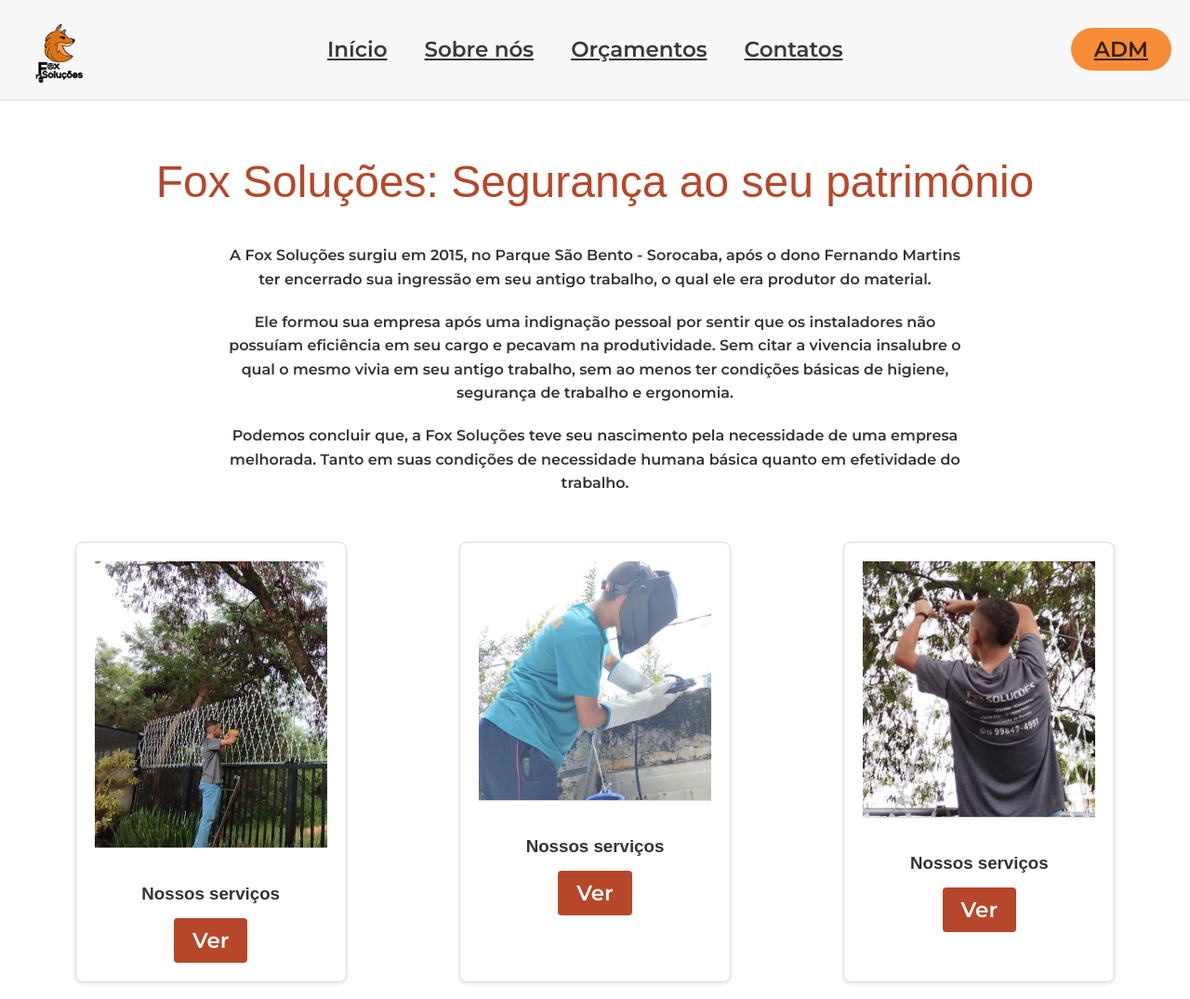
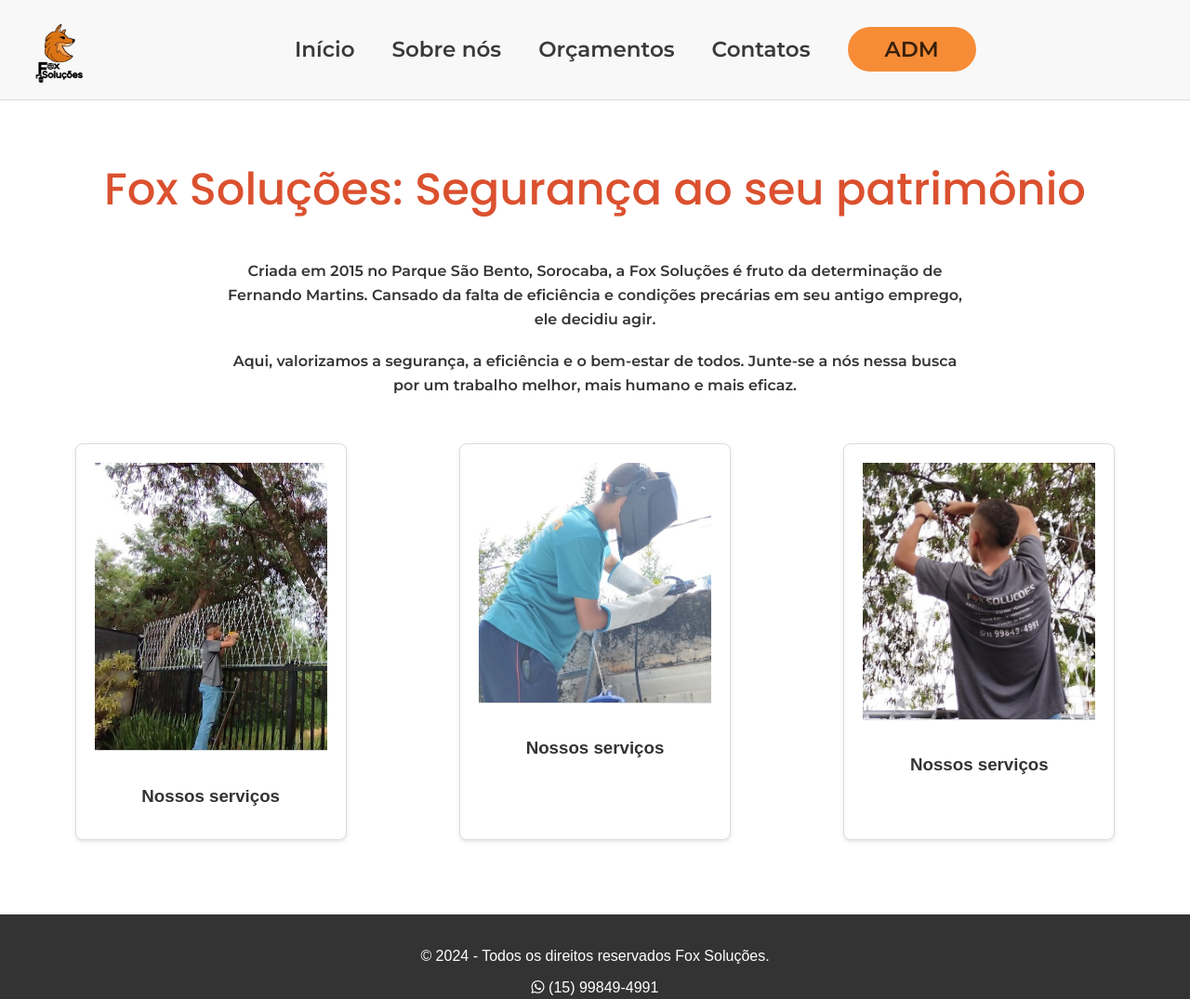
Before and after one commit to Kaykyvd0/TCC, a plain HTML site: page index.html in a window 1280 px wide. Shown: the top 1075 px of the page at 93% size. Drawn offline with Linux system fonts and the light colour scheme; a web font is replaced by a local one.

Commit message:
Atalização 1.2
Alterações nos textos e no css dos botões.

```diff
--- a/css/style.css
+++ b/css/style.css
@@ -1,5 +1,5 @@
-@import url('https://fonts.googleapis.com/css2?family=Poetsen+One&display=swap'); /* H1 */
-@import url('https://fonts.googleapis.com/css2?family=Montserrat:ital,wght@0,100..900;1,100..900&family=Noto+Sans:ital,wght@0,100..900;1,100..900&family=Nunito+Sans:ital,opsz,wght@0,6..12,200..1000;1,6..12,200..1000&family=Open+Sans:ital,wght@0,300..800;1,300..800&family=Poetsen+One&display=swap');  /* texto normal */
+@import url('https://fonts.googleapis.com/css2?family=Poppins:ital,wght@0,100;0,200;0,300;0,400;0,500;0,600;0,700;0,800;0,900;1,100;1,200;1,300;1,400;1,500;1,600;1,700;1,800;1,900&display=swap'); /* H1 */
+@import url('https://fonts.googleapis.com/css2?family=Montserrat:ital,wght@0,100..900;1,100..900&family=Noto+Sans:ital,wght@0,100..900;1,100..900&family=Nunito+Sans:ital,opsz,wght@0,6..12,200..1000&family=Open+Sans:ital,wght@0,300..800;1,300..800&family=Poetsen+One&display=swap');  /* texto normal */
 
 body {
     font-family: Arial, sans-serif;
@@ -33,6 +33,11 @@ li, a, button {
     width: 7%;
 }
 
+.nav-container {
+    display: flex;
+    justify-content: center;
+    flex-grow: 1;
+}
 
 .nav_links {
     list-style: none;
@@ -49,6 +54,7 @@ li, a, button {
 
 .nav_links li a {
     transition: all 0.3s ease 0s;
+    text-decoration: none;
 }
 
 .nav_links li a:hover {
@@ -69,21 +75,32 @@ li, a, button {
 }
 
 .adm-button {
-    padding: 9px 25px;
+    padding: 10px 40px;
     background-color: #f68c36;
     border: none;
     border-radius: 50px;
     cursor: pointer;
     transition: all 0.3s ease 0s;
+    text-decoration: none;
 }
 
 .adm-button:hover {
     background-color: #ea3b00;
 }
 
-.header-buttons {
-    display: flex;
-    gap: 40px;
+.botao-enviar {
+    padding: 9px 25px;
+    background-color: #28a745;
+    color: #fff;
+    border: none;
+    border-radius: 50px;
+    cursor: pointer;
+    transition: all 0.3s ease 0s;
+    text-decoration: none;
+}
+
+.botao-enviar:hover {
+    background-color: #218838;
 }
 
 .menu-toggle {
@@ -105,9 +122,9 @@ main {
 
 .intro h1 {
     font-size: 3em;
-    color: #b7472a;
-    font-family: "Poetsen One", sans-serif;
-    font-weight: 300;
+    color: #db512f;
+    font-family: "Poppins", sans-serif;
+    font-weight: 500;
     font-style: normal;
 }
 
@@ -163,7 +180,6 @@ main {
     width: 1000px;
     margin: 0 auto;
     font-size: 20px;
-
 }
 
 .form-contact {
--- a/index.html
+++ b/index.html
@@ -11,53 +11,46 @@
 <body>
     <header>
         <img class="logo" src="img/logo.png" alt="logo">
-        <nav>
+        <nav class="nav-container">
             <ul class="nav_links">
                 <li><a href="index.html">Início</a></li>
                 <li><a href="sobre.html">Sobre nós</a></li>
                 <li><a href="orcamento.html">Orçamentos</a></li>
                 <li><a href="contatos.html">Contatos</a></li>
+                <li><a href="#" class="adm-button">ADM</a></li>
             </ul>
         </nav>
-        <div class="header-buttons">
-            <a href="#" class="adm-button">ADM</a>
-        </div>
         <button class="menu-toggle">&#9776;</button>
     </header>
+
+
 
     <main>
         <section class="intro">
             <h1>Fox Soluções: Segurança ao seu patrimônio</h1>
             <p>
-                A Fox Soluções surgiu em 2015, no Parque São Bento - Sorocaba, após o dono Fernando Martins ter encerrado sua
-                ingressão em seu antigo trabalho, o qual ele era produtor do material.
+                Criada em 2015 no Parque São Bento, Sorocaba, a Fox Soluções é fruto da determinação de Fernando Martins.
+                Cansado da falta de eficiência e condições precárias em seu antigo emprego, ele decidiu agir.
             </p>
             <p>
-                Ele formou sua empresa após uma indignação pessoal por sentir que os instaladores não possuíam eficiência em seu
-                cargo e pecavam na produtividade. Sem citar a vivencia insalubre o qual o mesmo vivia em seu antigo trabalho,
-                sem ao menos ter condições básicas de higiene, segurança de trabalho e ergonomia.
+                Aqui, valorizamos a segurança, a eficiência e o bem-estar de todos.
+                Junte-se a nós nessa busca por um trabalho melhor, mais humano e mais eficaz.
             </p>
-            <p>
-                Podemos concluir que, a Fox Soluções teve seu nascimento pela necessidade de uma empresa melhorada. Tanto em suas
-                condições de necessidade humana básica quanto em efetividade do trabalho.
-            </p>
+
         </section>
 
         <section class="services">
             <div class="service-card">
                 <img src="img/gabiel.jpg" alt="Nossos serviços">
                 <h3>Nossos serviços</h3>
-                <button>Ver</button>
             </div>
             <div class="service-card">
                 <img src="img/gabiel2.jpg" alt="Nossos serviços">
                 <h3>Nossos serviços</h3>
-                <button>Ver</button>
             </div>
             <div class="service-card">
                 <img src="img/gabiel3.jpg" alt="Nossos serviços">
                 <h3>Nossos serviços</h3>
-                <button>Ver</button>
             </div>
         </section>
     </main>
```
Also changed, not shown: contatos.html (+2 -2 lines), orcamento.html (+30 -0 lines), sobre.html (+1 -1 lines), img/pretobranco.jpg, 1 other file. Lines whose indentation alone changed are shown as unchanged.
